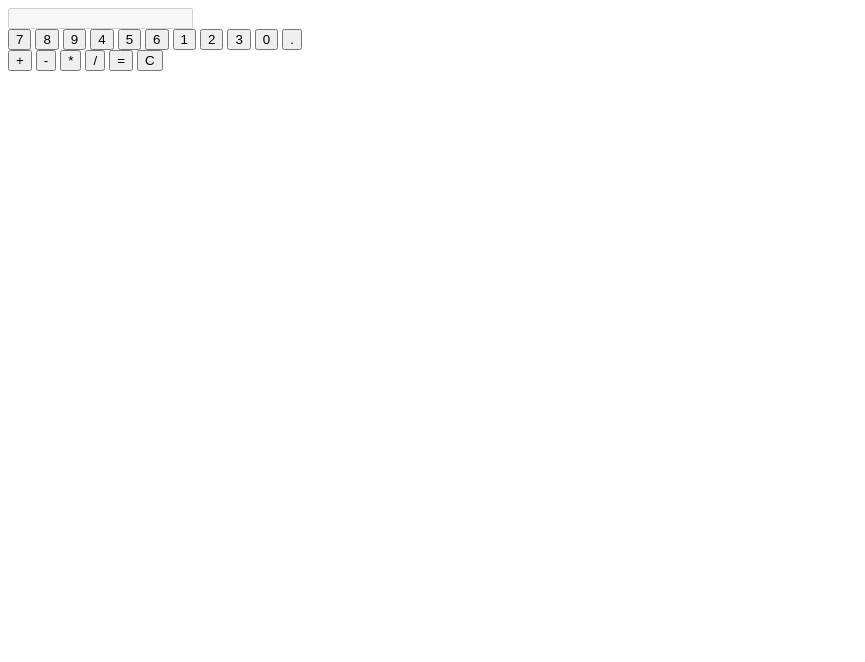
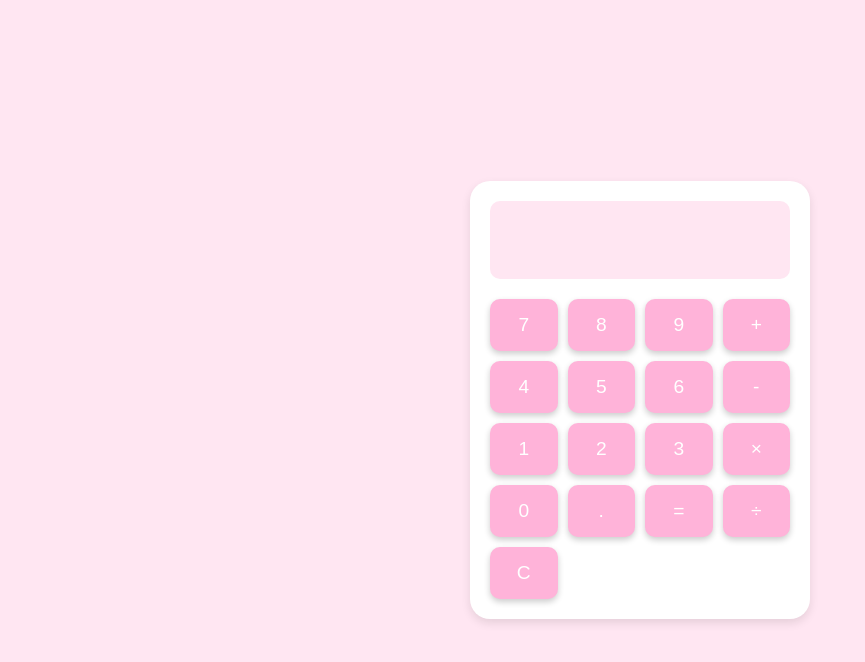
Before and after one commit to Luvjen11/js-projects, a plain HTML site: page calculator/index.html in a window 1280 px wide. Shown: the whole page, without its empty margins (0-865 px from the left). Drawn offline with Linux system fonts and the light colour scheme.

Commit message:
style calculator

```diff
--- a/calculator/index.html
+++ b/calculator/index.html
@@ -11,25 +11,27 @@
         <div class="display">
             <input type="text" id="calc-display" disabled>
         </div>
-        <div class="numbers">
+        <div class="buttons">
             <button>7</button>
             <button>8</button>
             <button>9</button>
+            <button>+</button>
+
             <button>4</button>
             <button>5</button>
             <button>6</button>
+            <button>-</button>
+
             <button>1</button>
             <button>2</button>
             <button>3</button>
+            <button>×</button>
+
             <button>0</button>
             <button>.</button>
-        </div>
-        <div class="operator">
-            <button>+</button>
-            <button>-</button>
-            <button>*</button>
-            <button>/</button>
             <button>=</button>
+            <button>÷</button>
+
             <button id="clear">C</button>
         </div>
     </div>
--- a/calculator/style.css
+++ b/calculator/style.css
@@ -0,0 +1,78 @@
+/* General styles */
+body {
+    font-family: Arial, sans-serif;
+    background-color: #ffe6f2;
+    display: flex;
+    justify-content: center;
+    align-items: center;
+    height: 100vh;
+    margin: 0;
+}
+
+/* Calculator container */
+.container {
+    background-color: #fff;
+    border-radius: 20px;
+    padding: 20px;
+    box-shadow: 0px 4px 10px rgba(0, 0, 0, 0.1);
+    width: 300px;
+    display: grid;
+    grid-template-rows: auto 1fr;
+    gap: 10px;
+}
+
+/* Display */
+.display {
+    text-align: right;
+    background-color: #ffe6f2;
+    border-radius: 10px;
+    padding: 20px;
+}
+
+#calc-display {
+    width: 100%;
+    font-size: 1.5rem;
+    color: #ff80bf;
+    border: none;
+    outline: none;
+    background: none;
+    text-align: right;
+    padding:  5px;
+    cursor: pointer;
+}
+
+/* Buttons */
+
+.buttons {
+    display: grid;
+    grid-template-columns: repeat(4, 1fr);
+    gap: 10px;
+    margin-top: 10px;
+}
+
+button {
+    font-size: 1.2rem;
+    padding: 15px;
+    border: none;
+    border-radius: 10px;
+    background-color: #ffb3d9;
+    color: white;
+    cursor: pointer;
+    transition: background-color 0.3s ease;
+    box-shadow: 0px 3px 6px rgba(0, 0, 0, 0.2);
+}
+
+button:hover {
+    background-color: #ff99cc;
+}
+
+button:active {
+    background-color: #ff80bf;
+    transform: scale(0.95);
+}
+
+button.clear {
+    grid-column: span 4;
+    background-color: #ff80bf;
+    color: #fff;
+}
```
